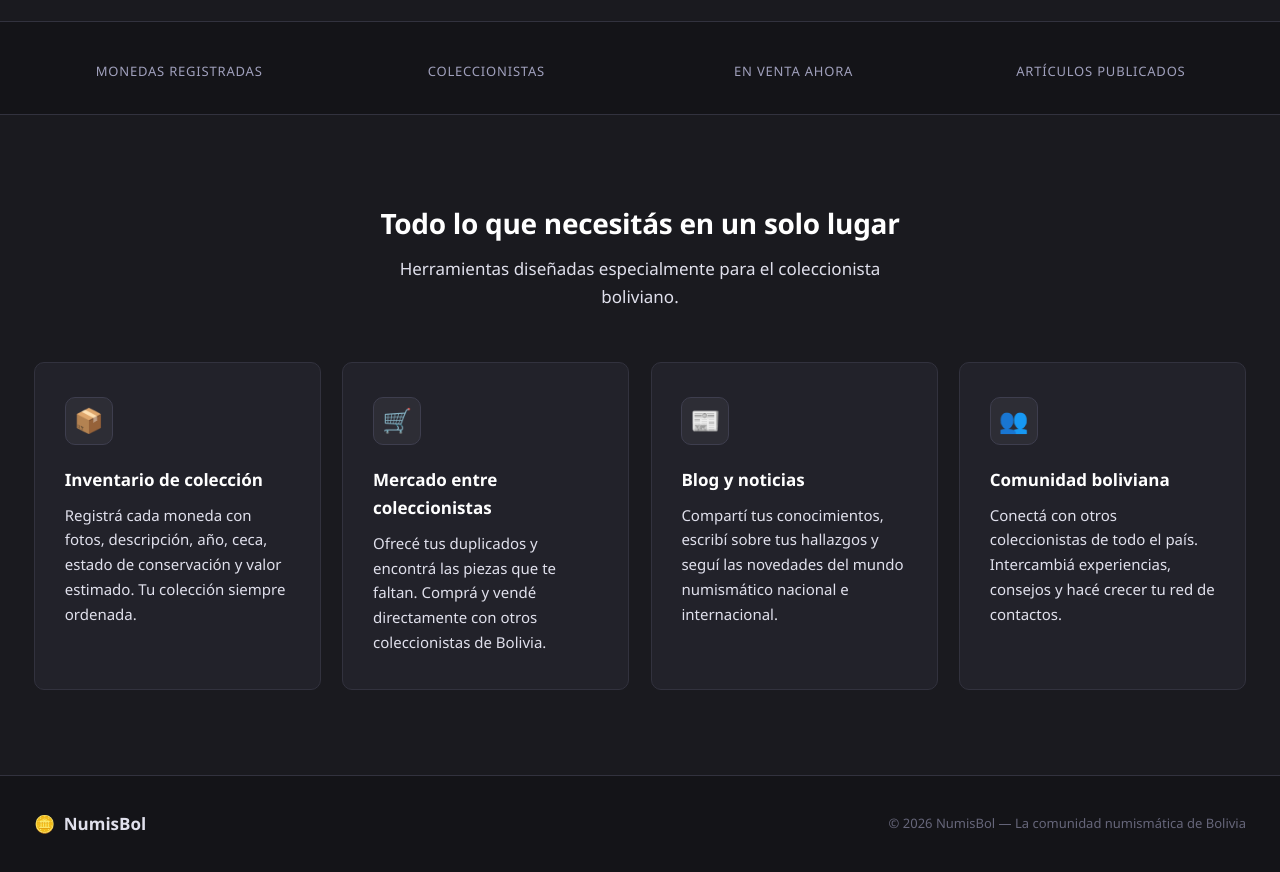
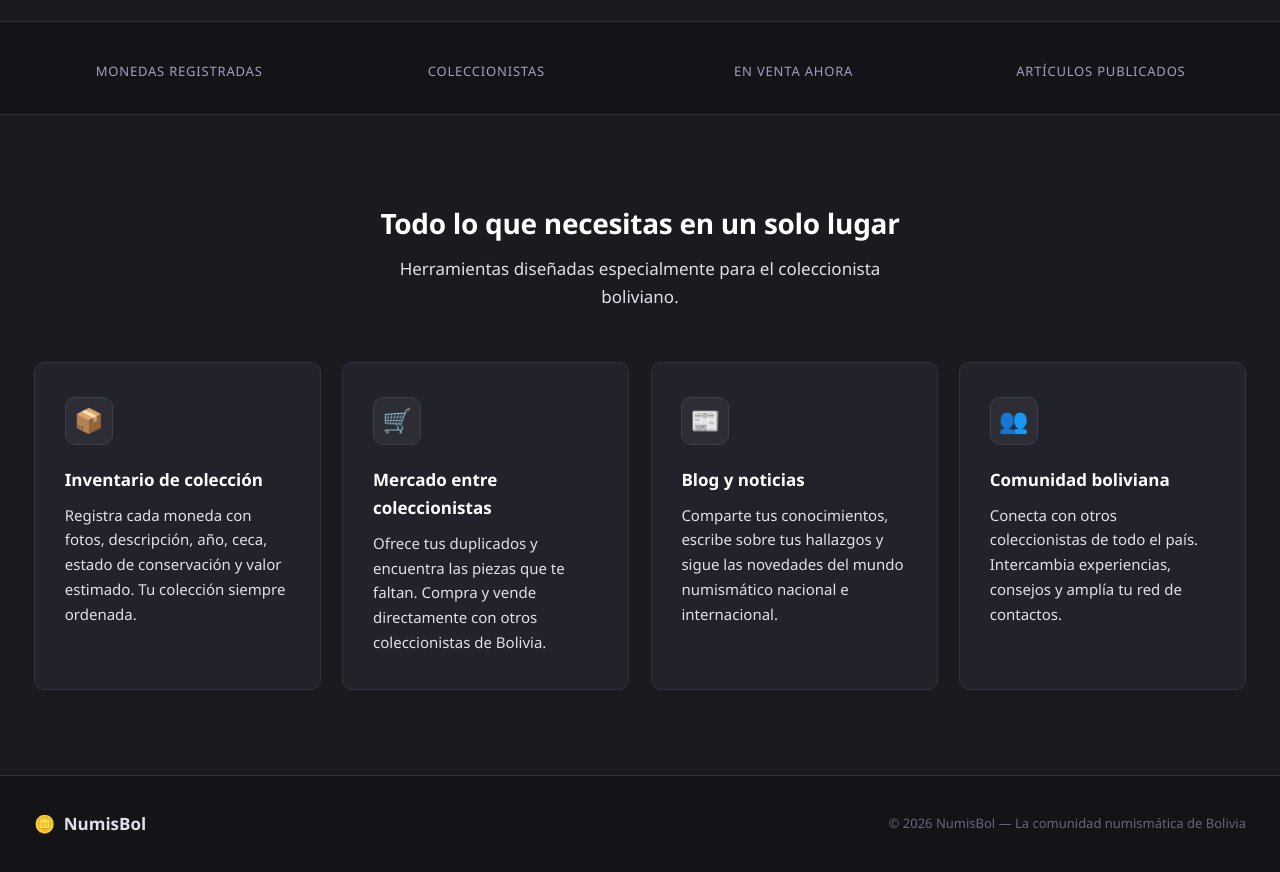
Before and after one commit to angelops1998/numisbol, a Python web app: template app/templates/home.html in a window 1280 px wide. Shown: the part 657-1529 px from the top of the page. Run offline with Jinja, Linux system fonts and the light colour scheme; the template is opened without the code that fills it, so the values that code supplies are empty.

Commit message:
Eliminar voseo en página principal

```diff
--- a/app/templates/home.html
+++ b/app/templates/home.html
@@ -9,12 +9,12 @@
         <div class="hero-content">
             <span class="hero-eyebrow">Plataforma numismática</span>
             <h1 class="hero-title">
-                Organizá y compartí
+                Organiza y comparte
                 <span>tu colección de monedas</span>
             </h1>
             <p class="hero-subtitle">
                 NumisBol es la plataforma para coleccionistas bolivianos.
-                Registrá tus monedas, comprá y vendé con otros coleccionistas,
+                Registra tus monedas, compra y vende con otros coleccionistas,
                 y mantente informado sobre el mundo numismático.
             </p>
             <div class="hero-cta">
@@ -132,7 +132,7 @@
 <section class="features">
     <div class="container">
         <div class="section-header">
-            <h2 class="section-title">Todo lo que necesitás en un solo lugar</h2>
+            <h2 class="section-title">Todo lo que necesitas en un solo lugar</h2>
             <p class="section-subtitle">
                 Herramientas diseñadas especialmente para el coleccionista boliviano.
             </p>
@@ -142,22 +142,22 @@
             <div class="feature-card">
                 <div class="feature-icon-wrap">📦</div>
                 <h3>Inventario de colección</h3>
-                <p>Registrá cada moneda con fotos, descripción, año, ceca, estado de conservación y valor estimado. Tu colección siempre ordenada.</p>
+                <p>Registra cada moneda con fotos, descripción, año, ceca, estado de conservación y valor estimado. Tu colección siempre ordenada.</p>
             </div>
             <div class="feature-card">
                 <div class="feature-icon-wrap">🛒</div>
                 <h3>Mercado entre coleccionistas</h3>
-                <p>Ofrecé tus duplicados y encontrá las piezas que te faltan. Comprá y vendé directamente con otros coleccionistas de Bolivia.</p>
+                <p>Ofrece tus duplicados y encuentra las piezas que te faltan. Compra y vende directamente con otros coleccionistas de Bolivia.</p>
             </div>
             <div class="feature-card">
                 <div class="feature-icon-wrap">📰</div>
                 <h3>Blog y noticias</h3>
-                <p>Compartí tus conocimientos, escribí sobre tus hallazgos y seguí las novedades del mundo numismático nacional e internacional.</p>
+                <p>Comparte tus conocimientos, escribe sobre tus hallazgos y sigue las novedades del mundo numismático nacional e internacional.</p>
             </div>
             <div class="feature-card">
                 <div class="feature-icon-wrap">👥</div>
                 <h3>Comunidad boliviana</h3>
-                <p>Conectá con otros coleccionistas de todo el país. Intercambiá experiencias, consejos y hacé crecer tu red de contactos.</p>
+                <p>Conecta con otros coleccionistas de todo el país. Intercambia experiencias, consejos y amplía tu red de contactos.</p>
             </div>
         </div>
     </div>
```
